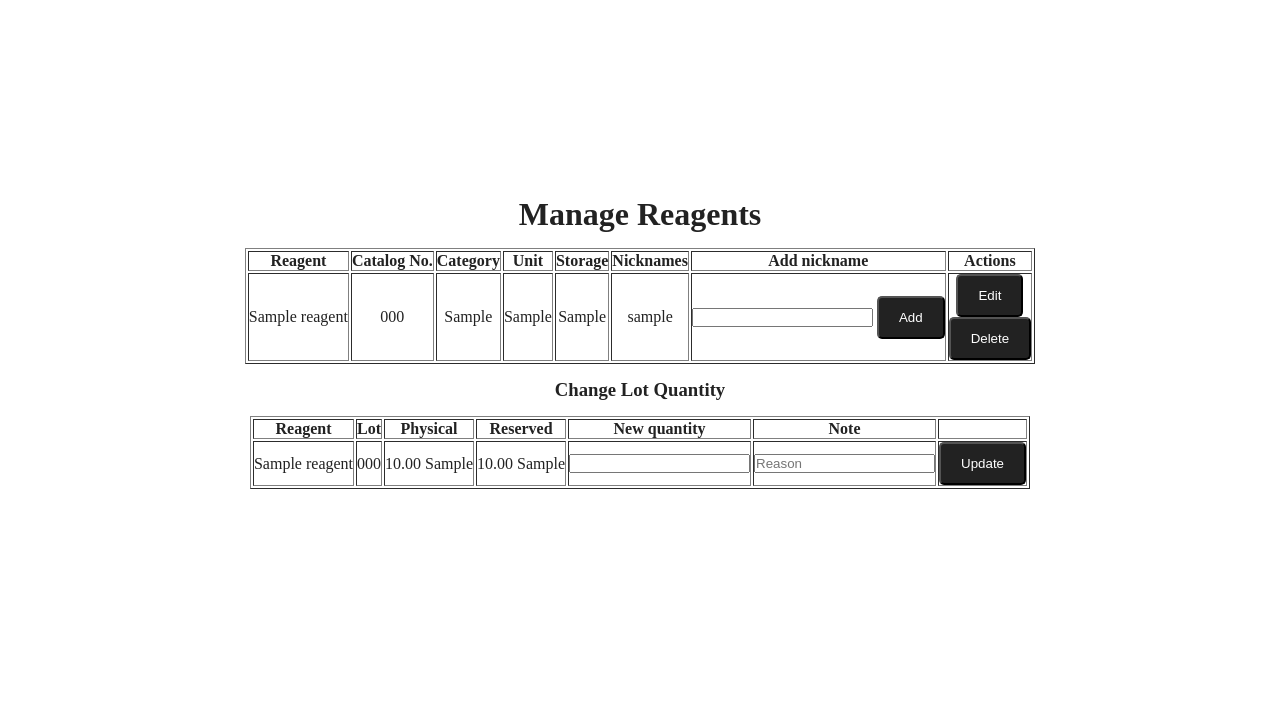
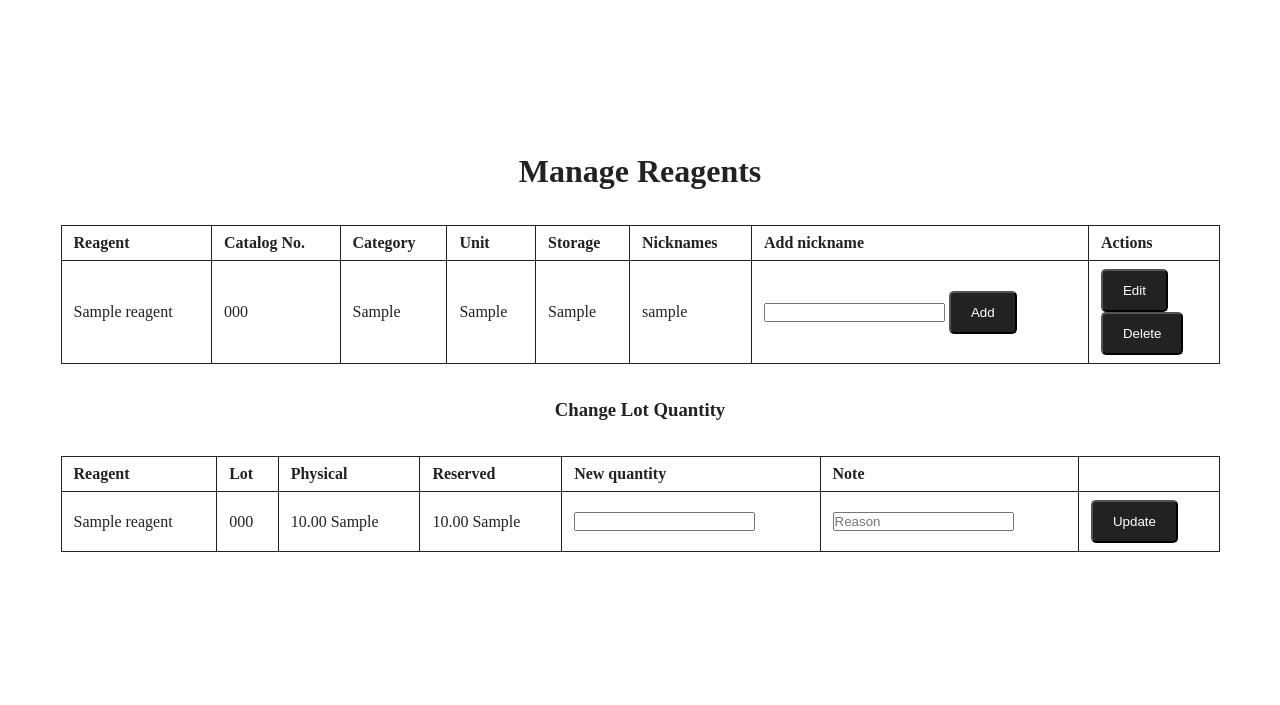
Before and after one commit to Viadd1/Reagently, a PHP site: page /manage_reagents.php in a window 1280 px wide. Shown: the part 156-861 px from the top of the page. Before the commit the page ends 645 px from the top, so only its background shows below. Run offline with PHP 8.4, Linux system fonts and the light colour scheme; the visitor is signed in with stand-in values (Sample User, id 1); tables that the repository leaves empty hold one stand-in row (values such as "Sample post").

Commit message:
Mostly aesthetical changes and some code cleanup

```diff
--- a/add_announcement.php
+++ b/add_announcement.php
@@ -72,7 +72,7 @@ include "navbar.php";
 
     <h3>Existing Announcements</h3>
 
-    <table border="1">
+    <table class="table">
         <tr>
             <th>Date</th>
             <th>Title</th>
--- a/index.php
+++ b/index.php
@@ -55,7 +55,7 @@ include "navbar.php";
         "<h2>
             Welcome " .
             htmlspecialchars(
-                $_SESSION["username"]
+                $_SESSION["firstname"]
             ) .
             "!
         </h2>";
--- a/login_process.php
+++ b/login_process.php
@@ -50,8 +50,6 @@ if (
     exit;
 }
 
-
-
 ?>
 
 <!DOCTYPE html>
@@ -73,8 +71,7 @@ if (
 <?php
 // SQL statement
 
-// Find the user whose username matches
-// the username entered in the login form.
+// Find the user whose username matches the username entered in the login form.
 
 // We also retrieve:
 // user_id   -> used to identify the logged-in user
--- a/manage_reagents.php
+++ b/manage_reagents.php
@@ -83,7 +83,7 @@ include "navbar.php";
         <p style="color:red;"><strong><?= htmlspecialchars($_GET['error']) ?></strong></p>
     <?php endif; ?>
 
-    <table border="1">
+    <table class="table">
         <tr>
             <th>Reagent</th><th>Catalog No.</th><th>Category</th><th>Unit</th>
             <th>Storage</th><th>Nicknames</th><th>Add nickname</th><th>Actions</th>
@@ -119,7 +119,7 @@ include "navbar.php";
     </table>
 
     <h3>Change Lot Quantity</h3>
-    <table border="1">
+    <table class="table">
         <tr>
             <th>Reagent</th><th>Lot</th><th>Physical</th><th>Reserved</th>
             <th>New quantity</th><th>Note</th><th></th>
--- a/reservations.php
+++ b/reservations.php
@@ -144,7 +144,7 @@ include "navbar.php";
     <h3>Reservations from your projects are shown below!</h3>
 
 <!-- Reservation table -->
-<table border="1">
+<table class="table">
 
 <tr>
 
--- a/style.css
+++ b/style.css
@@ -3,7 +3,7 @@
 * {
   margin: 0;
   padding: 0;
-  box-sizing: border-box;}
+  box-sizing: border-box}
 
 body {
 background-color: white;
@@ -21,25 +21,18 @@ font-size: 36px;}
 
 /* Navigation bar */
 .navbar {
-
 /* Makes the navigation horizontal */
 display: flex;
-
 /* Centers the navigation buttons */
 justify-content: center;
-
 /* Aligns buttons vertically */
 align-items: center;
-
 /* Space between buttons */
 gap: 10px;
-
 /* Navigation background */
 background-color: #222;
-
 /* Space inside navigation bar */
 padding: 12px;}
-
 /* Navigation links */
 .navbar a {
 color: white;
@@ -47,35 +40,40 @@ text-decoration: none;
 font-size: 17px;
 padding: 10px 18px;
 border-radius: 5px;}
-
 /* What happens when you move the mouse over a navigation button */
 .navbar a:hover {
 background-color: #222;}
 
+.table {
+    border-collapse: collapse;
+    width: 95%;
+    margin: 20px auto;
+}
+
+.table th,
+.table td {
+    border: 1px solid #222;
+    padding: 8px 12px; /* Spacing in cells */
+    text-align: left;}
+
 /* Page content */
 .page {
-
 /* Makes the content fill the screen */
 min-height: calc(100vh - 115px);
-
 /* Centers content horizontally */
 display: flex;
-
 /* Allows content to stack vertically */
 flex-direction: column;
-
 /* Centers content vertically */
 justify-content: center;
-
 /* Centers content horizontally */
 align-items: center;
-
 /* Centers text */
 text-align: center;
-
 /* Space between elements */
 gap: 15px;
-padding: 30px;}
+padding: 30px;
+margin-top: 20px}
 
 .page h2 {
 font-size: 32px;}
@@ -88,7 +86,6 @@ font-size: 18px;}
 display: flex;
 gap: 15px;
 margin-top: 15px;
-
 /* Allows buttons to move to a new line on small screens */
 flex-wrap: wrap;
 justify-content: center;}
@@ -100,7 +97,6 @@ background-color: #222;
 color: white;
 text-decoration: none;
 border-radius: 5px;}
-
 .button:hover {
 background-color: #222;}
 
@@ -158,16 +154,3 @@ margin-bottom: 12px;}
 
 .news-item p {
 line-height: 1.6;}
-
-.table {
-    border-collapse: collapse;
-    width: 95%;
-    margin: 20px auto
-}
-
-.table th,
-.table tr {
-    border: 5px solid #222;
-    padding: 8px 12px;
-    text-align: left;
-}
--- a/view_reagents.php
+++ b/view_reagents.php
@@ -238,7 +238,7 @@ include "navbar.php";
 
 
     <!-- Inventory table -->
-    <table border="1">
+    <table class="table">
 
         <tr>
 
```
Also changed, not shown: add_project.php (+2 -10 lines), insert_project.php (+3 -13 lines).
